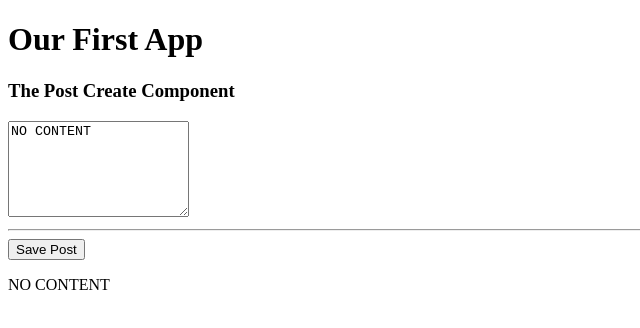
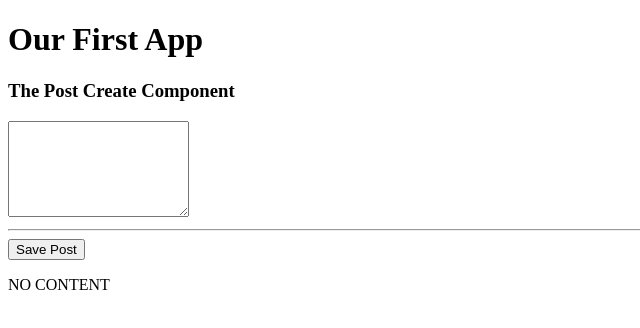
Before and after one commit to maheshwar-tripathi/mean-course, an Angular app: page / in a window 1280 px wide. Shown: the top 328 px of the page, without its empty margins (0-640 px from the left). Built offline with nearby package versions, Linux system fonts and the light colour scheme.

Commit message:
Implemented two way binding in post create component

```diff
--- a/src/app/app.module.ts
+++ b/src/app/app.module.ts
@@ -1,5 +1,6 @@
 import { NgModule } from '@angular/core';
 import { BrowserModule } from '@angular/platform-browser';
+import { FormsModule } from '@angular/forms';
 
 import { AppComponent } from './app.component';
 import { PostCreateComponent } from './posts/post-create/post-create.component';
@@ -10,7 +11,8 @@ import { PostCreateComponent } from './posts/post-create/post-create.component';
     PostCreateComponent
   ],
   imports: [
-    BrowserModule
+    BrowserModule,
+    FormsModule
   ],
   providers: [],
   bootstrap: [AppComponent]
--- a/src/app/posts/post-create/post-create.component.html
+++ b/src/app/posts/post-create/post-create.component.html
@@ -1,6 +1,6 @@
 <h3>The Post Create Component</h3>
 
-<textarea rows="6" [value]="newPost" #postInput></textarea>
+<textarea rows="6" [(ngModel)]="interedValue"></textarea>
 <hr>
-<button (click)="onAddPost(postInput)">Save Post</button>
+<button (click)="onAddPost()">Save Post</button>
 <p>{{ newPost }}</p>
--- a/src/app/posts/post-create/post-create.component.ts
+++ b/src/app/posts/post-create/post-create.component.ts
@@ -6,11 +6,9 @@ import { Component } from "@angular/core";
 })
 export class PostCreateComponent {
   newPost = 'NO CONTENT';
+  interedValue = '';
 
-  onAddPost(postInput: HTMLTextAreaElement) {
-    // alert('Add Post');
-    console.dir(postInput);
-    // this.newPost = "The user\'s post";
-    this.newPost = postInput.value;
+  onAddPost() {
+    this.newPost = this.interedValue;
   }
 }
```
